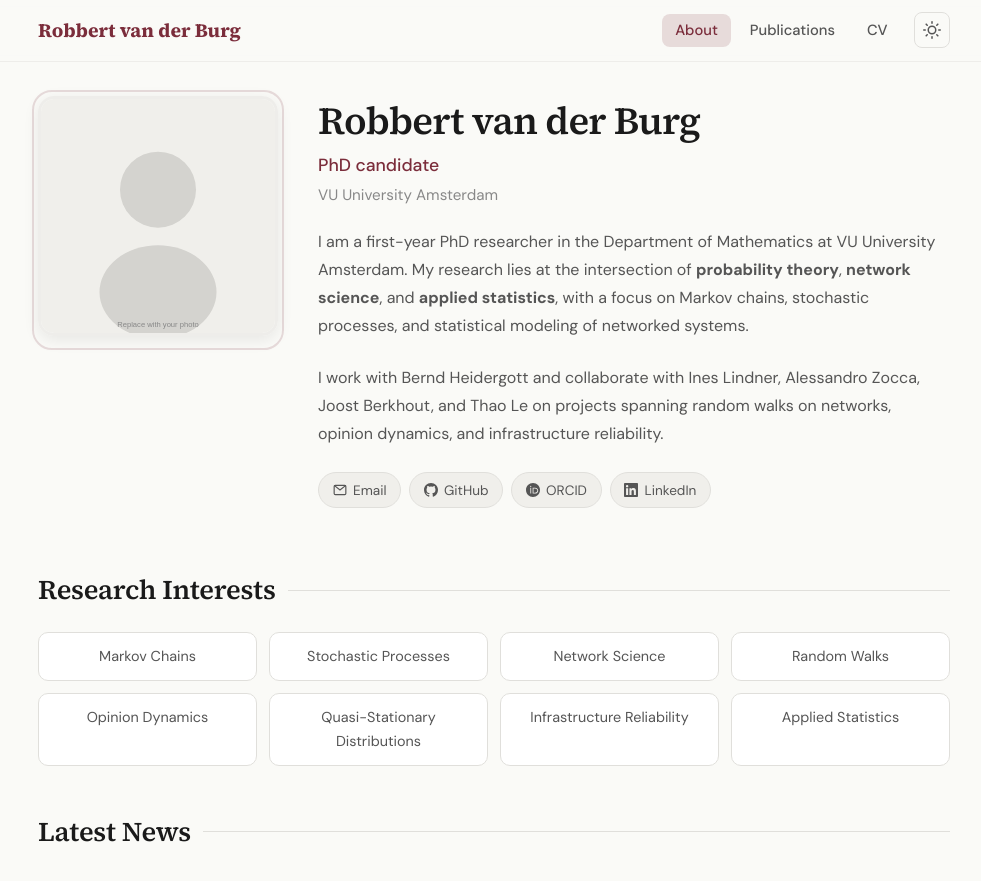
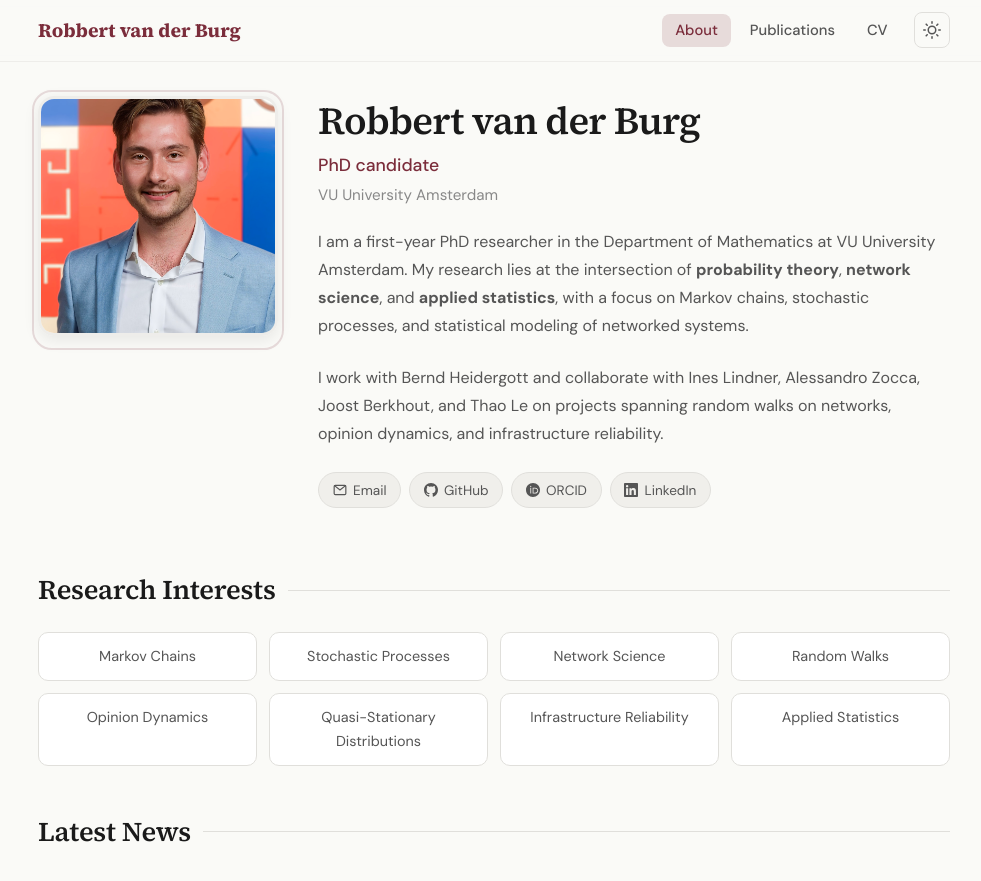
Before and after one commit to robbertvanderburg/robbertvanderburg.github.io, a Jekyll site: the page built from index.html, in a window 1280 px wide and 900 px high. Shown: the top 881 px of the window, without its empty margins (146-1127 px from the left). Built offline with Jekyll 4.4.1, drawn with Linux system fonts in a browser that asks for light colours.

Commit message:
Added photo

```diff
--- a/index.html
+++ b/index.html
@@ -6,7 +6,7 @@ title: About
 <section class="profile-section fade-in">
   <div class="profile-photo-wrapper">
     <!-- Replace with your photo: save as assets/images/profile.jpg -->
-    <img src="{{ '/assets/images/profile-placeholder.svg' | relative_url }}" alt="Photo of {{ site.author.name }}" class="profile-photo">
+    <img src="{{ '/assets/images/Pasfoto_website.png' | relative_url }}" alt="Photo of {{ site.author.name }}" class="profile-photo">
   </div>
 
   <div class="profile-info">
```
